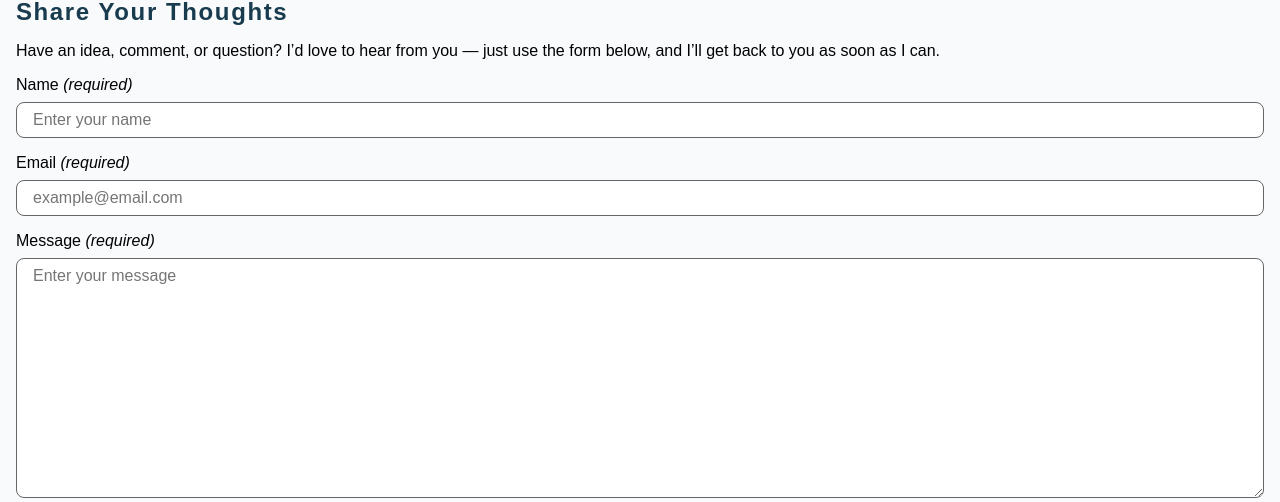
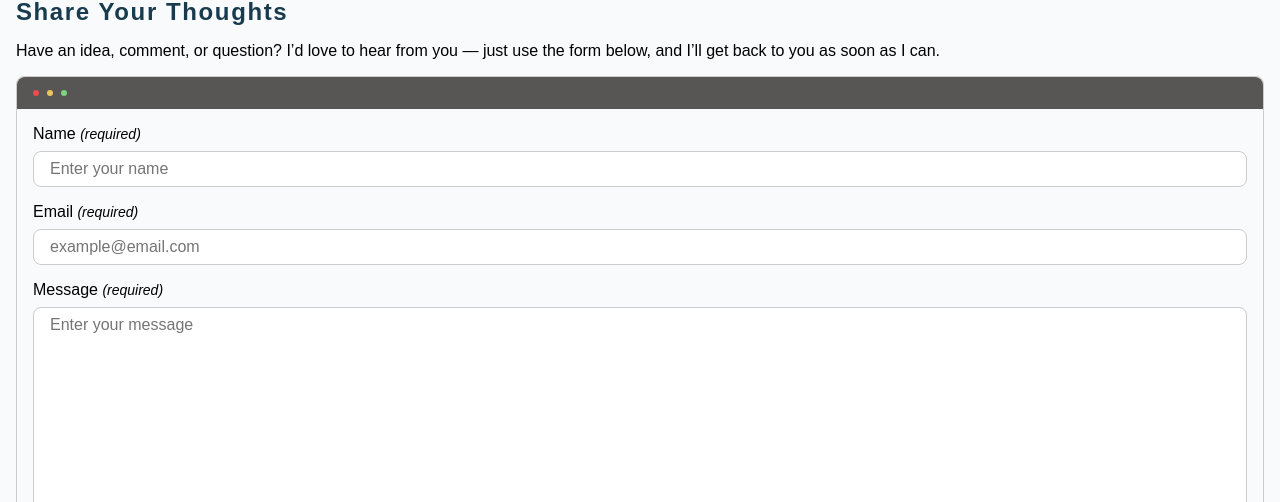
Before and after one commit to lilymtle/oshawa-connect, a React (Vite) app in the folder client/: page /contact in a window 1280 px wide. Shown: the part 450-952 px from the top of the page. Built offline with nearby package versions, Linux system fonts and the light colour scheme; a web font is replaced by a local one.

Commit message:
add form container banner styling

```diff
--- a/client/src/pages/ContactPage/ContactPage.scss
+++ b/client/src/pages/ContactPage/ContactPage.scss
@@ -10,13 +10,32 @@
         @include flexbox(column, wrap);
         gap: 1rem;
     }
+
+    &__form-container {
+        border: 1px #CCC solid;
+        border-radius: 8px;
+
+        &-banner {
+            height: 27px;
+            background-color: #585555;
+            @include flexbox(row);
+            align-items: center;
+            gap: 0.5rem;
+            border-top-left-radius: 8px;
+            border-top-right-radius: 8px;
+            padding: 1rem;
+        }
+    }
+
 }
 
 .form {
     @include flexbox(column, wrap);
     gap: 1rem;
+    padding: 1rem;
 
     &__required {
+        font-size: 14px;
         font-style: italic;
         font-weight: 400;
     }
@@ -34,7 +53,7 @@
         font-family: $secondary-font;
         font-size: 1rem;
         border-radius: 8px;
-        border: 1px #666 solid;
+        border: 1px #CCC solid;
         padding-block: 0.5rem;
         padding-inline: 1rem;
 
@@ -43,3 +62,21 @@
         }
     }
 }
+
+.circle {
+    width: 6px;
+    height: 6px;
+    border-radius: 50%;
+
+    &--red {
+        background-color: #EE4B4B;;
+    }
+
+    &--yellow {
+        background-color: #E8C65B;
+    }
+
+    &--green {
+        background-color: #7AD480;
+    }
+}
```
